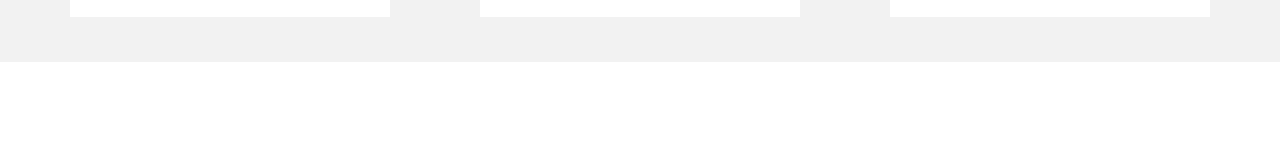
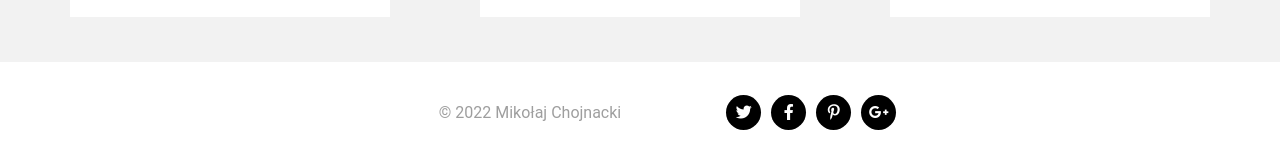
Before and after one commit to Desmord/4.6NPM, a website: page index.html in a window 1280 px wide. Shown: the part 2572-2736 px from the top of the page. Before the commit the page ends 2634 px from the top, so only its background shows below. Drawn offline with Linux system fonts and the light colour scheme.

Commit message:
Add Footer element

```diff
--- a/index.html
+++ b/index.html
@@ -109,6 +109,16 @@
             </div>
         </section>
 
+        <footer>
+            <h4>&copy; 2022 Mikołaj Chojnacki</h4>
+            <ul>
+                <li><a href="#"><i class="fa-brands fa-twitter"></i></a></li>
+                <li><a href="#"><i class="fa-brands fa-facebook-f"></i></a></li>
+                <li><a href="#"><i class="fa-brands fa-pinterest-p"></i></a></li>
+                <li><a href="#"><i class="fa-brands fa-google-plus-g"></i></a></li>
+            </ul>
+        </footer>
+
     </section>
 </body>
 
--- a/sass/style.scss
+++ b/sass/style.scss
@@ -221,6 +221,39 @@ nav {
     }
 }
 
+/* Footer */
+footer {
+    display: flex;
+    justify-content: center;
+
+    & h4 {
+        display: inline;
+        padding: 20px 60px;
+        color: lighten($text-color-dark, 50%);
+        font-weight: 400;
+    }
+
+    & ul {
+        display: flex;
+        align-items: center;
+        list-style-type: none;
+
+        & li {
+            display: grid;
+            place-content: center;
+            width: 35px;
+            height: 35px;
+            margin: 0 5px;
+            background-color: black;
+            border-radius: 50%;
+
+            & i{
+                color: rgba(255,255,255,1);
+            }
+        }
+    }
+}
+
 /* Media */
 @media (max-width: 1168px) {
     .portfolio-cell-wrapper {
@@ -258,4 +291,10 @@ nav {
         font-size: 0.8em;
     }
 
+    /* Footer */
+    footer{
+        & h4{
+            padding: 20px 5px;
+        }
+    }
 }
```
Also changed, not shown: css/style.css, 1 other file.
